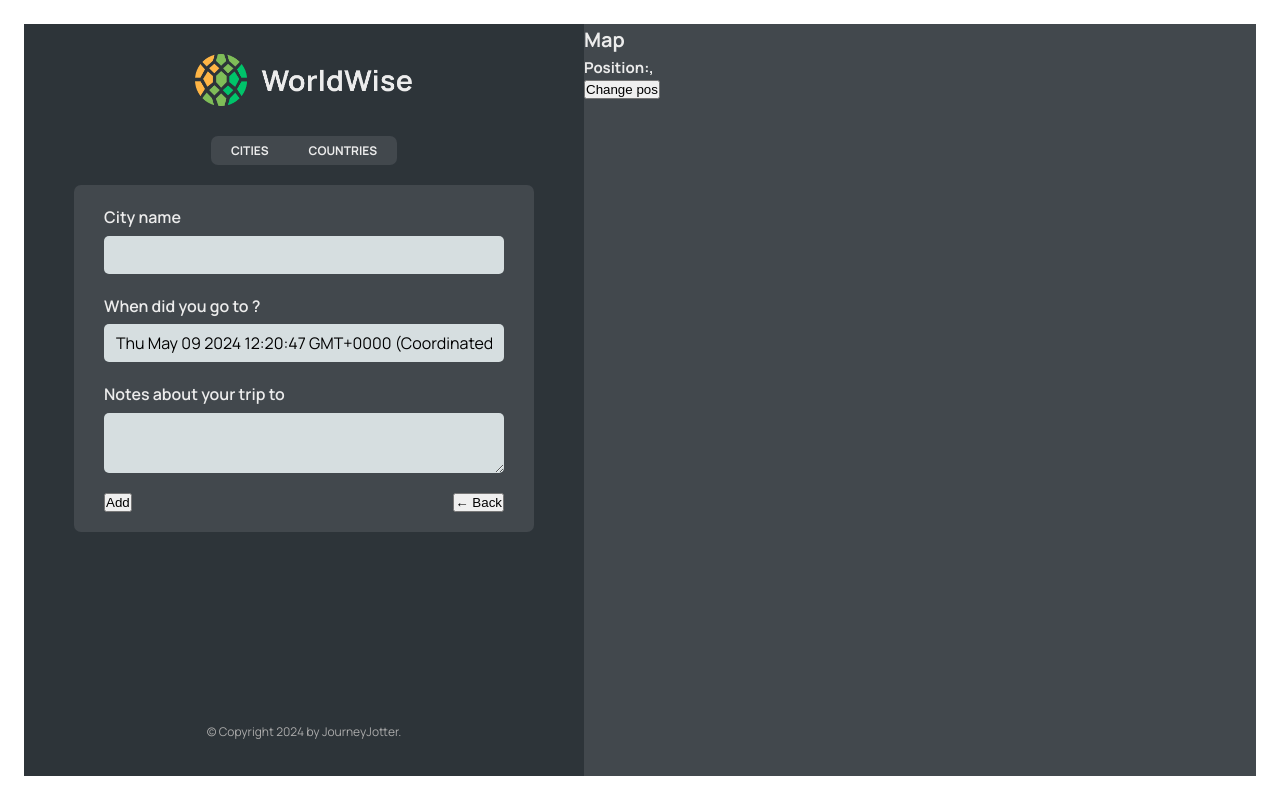
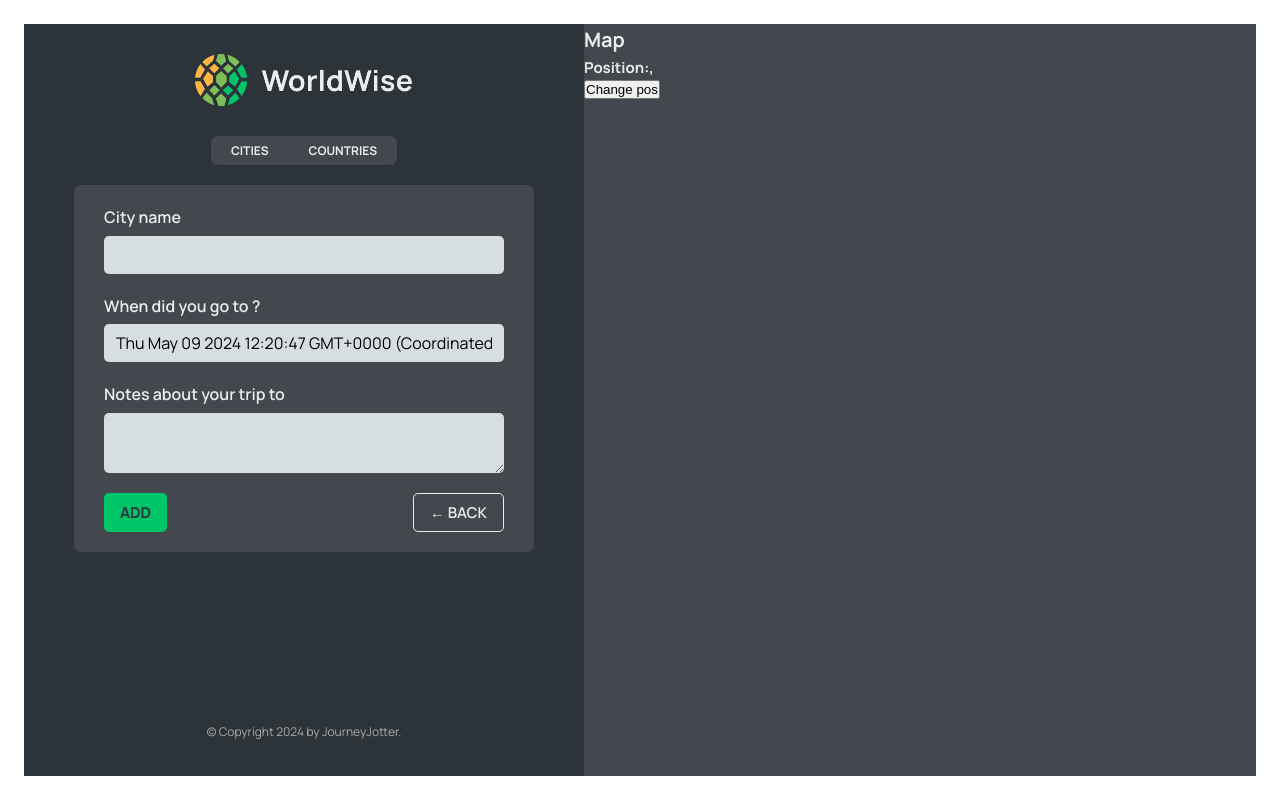
Before and after one commit to diego-1881/journey-jotter, a React (Vite) app: page /app/form in a window 1280 px wide. Built offline with nearby package versions, Linux system fonts and the light colour scheme; data requests are answered from the project's data file.

Commit message:
programmatic navigation with useNavigate custom hook

```diff
--- /dev/null
+++ b/src/components/Button.jsx
@@ -0,0 +1,17 @@
+import styles from "./Button.module.css";
+import PropTypes from "prop-types";
+Button.propTypes = {
+  children: PropTypes.node,
+  onClick: PropTypes.func,
+  type: PropTypes.oneOf(["primary", "secondary"]),
+};
+
+function Button({ children, onClick, type }) {
+  return (
+    <button onClick={onClick} className={`${styles.btn} ${styles[type]}`}>
+      {children}
+    </button>
+  );
+}
+
+export default Button;
--- a/src/components/Form.jsx
+++ b/src/components/Form.jsx
@@ -1,7 +1,9 @@
 // "https://api.bigdatacloud.net/data/reverse-geocode-client?latitude=0&longitude=0"
 
 import { useState } from "react";
+import { useNavigate } from "react-router-dom";
 
+import Button from "./Button";
 import styles from "./Form.module.css";
 
 export function convertToEmoji(countryCode) {
@@ -13,6 +15,8 @@ export function convertToEmoji(countryCode) {
 }
 
 function Form() {
+  const navigate = useNavigate();
+
   const [cityName, setCityName] = useState("");
   // const [country, setCountry] = useState("");
   const [date, setDate] = useState(new Date());
@@ -37,8 +41,16 @@ function Form() {
       </div>
 
       <div className={styles.buttons}>
-        <button>Add</button>
-        <button>&larr; Back</button>
+        <Button type="primary">Add</Button>
+        <Button
+          type="back"
+          onClick={(e) => {
+            e.preventDefault();
+            navigate(-1);
+          }}
+        >
+          &larr; Back
+        </Button>
       </div>
     </form>
   );
--- a/src/components/Map.jsx
+++ b/src/components/Map.jsx
@@ -1,13 +1,20 @@
-import { useSearchParams } from "react-router-dom";
+import { useNavigate, useSearchParams } from "react-router-dom";
 import styles from "./Map.module.css";
 
 function Map() {
+  const navigate = useNavigate();
+
   const [searchParams, setSearchParams] = useSearchParams();
   const lat = searchParams.get("lat");
   const lng = searchParams.get("lng");
 
   return (
-    <div className={styles.mapContainer} onClick={() => {}}>
+    <div
+      className={styles.mapContainer}
+      onClick={() => {
+        navigate("form");
+      }}
+    >
       <h1>Map</h1>
       <h2>
         Position:
```
